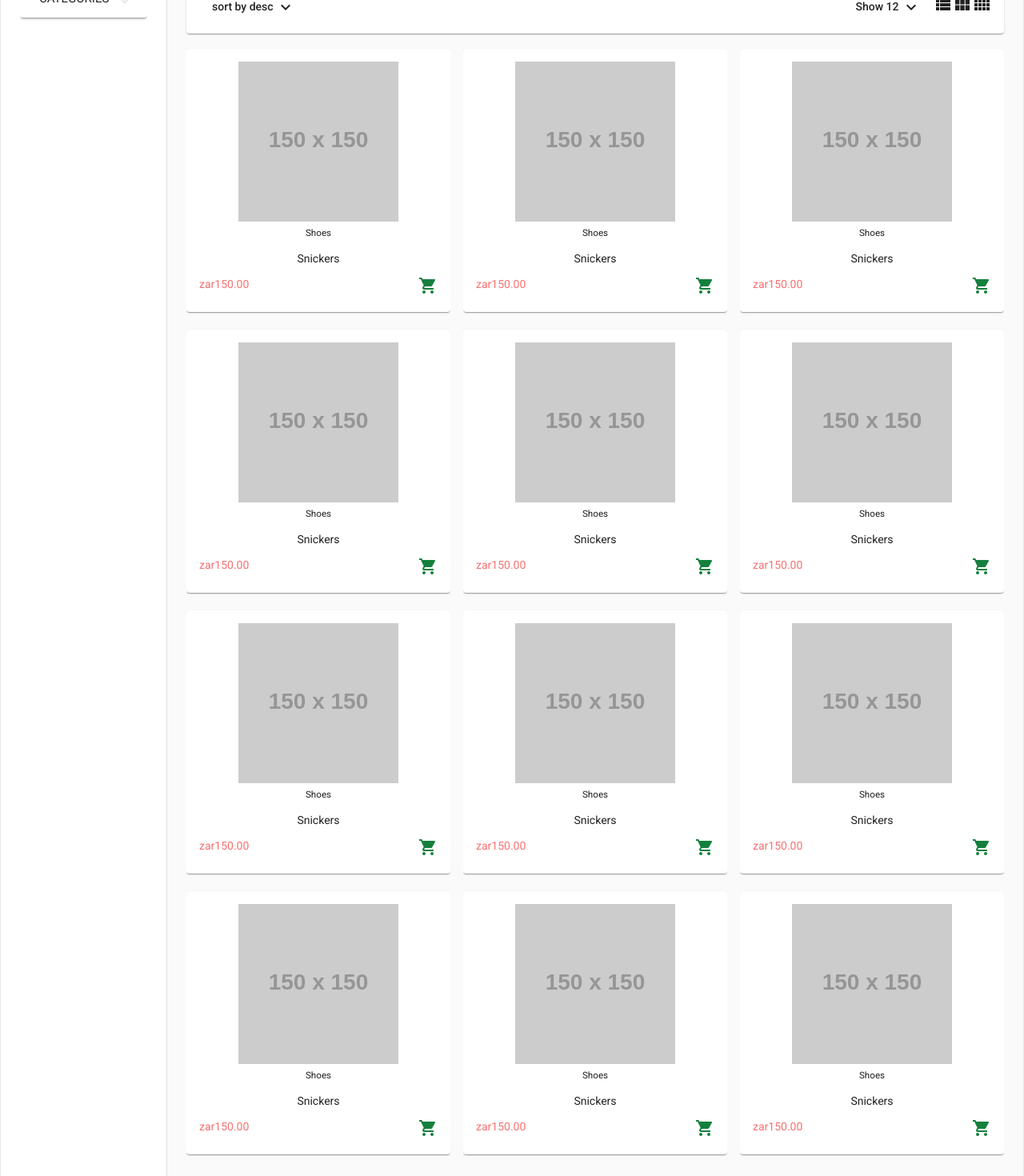
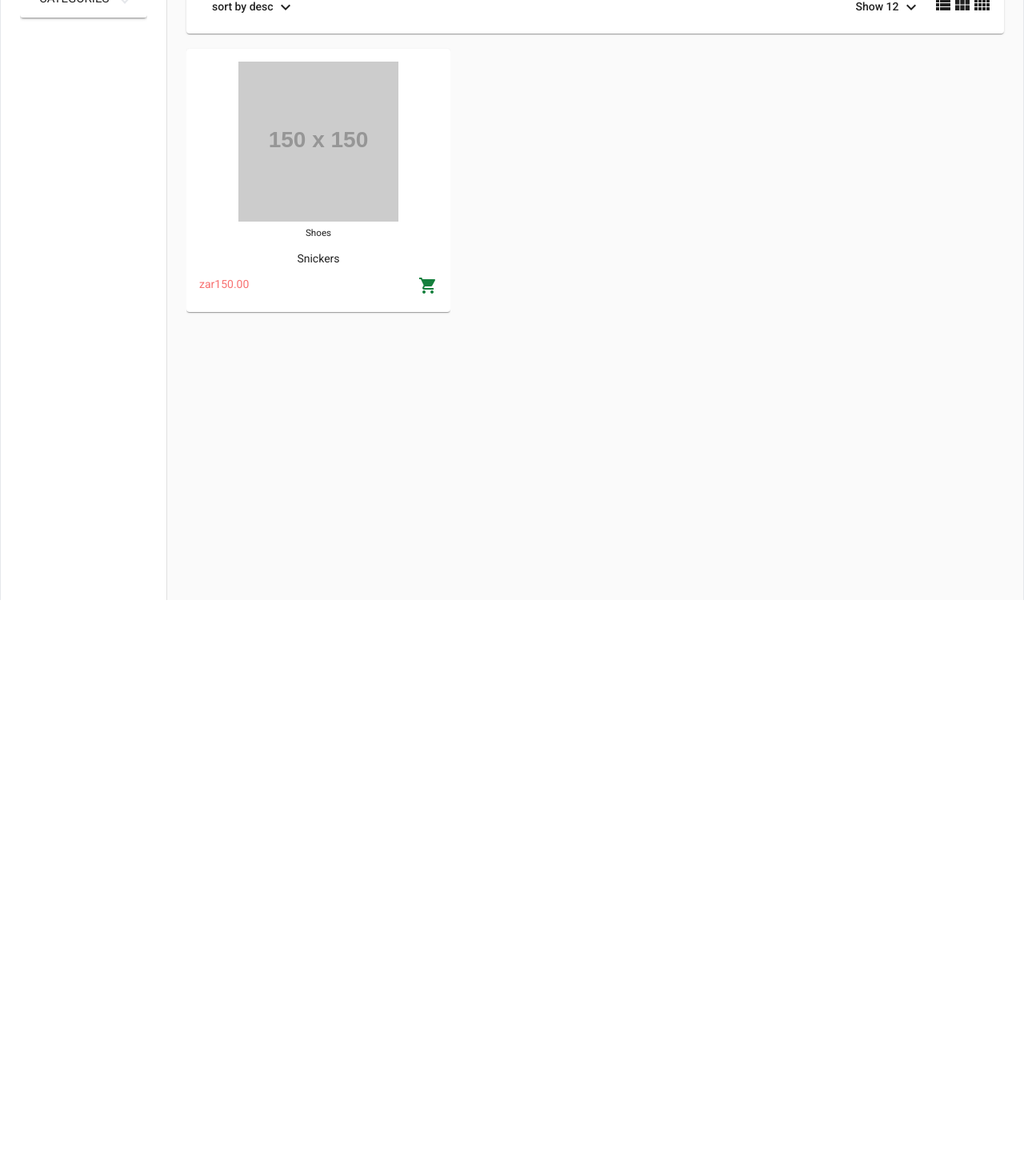
Before and after one commit to KabeloM06/NgShop, an Angular app: page /home in a window 1280 px wide. Shown: the part 114-1584 px from the top of the page at 80% size. After the commit the page ends 864 px from the top, so only its background shows below. Built offline with nearby package versions, Linux system fonts and the light colour scheme.

Commit message:
service and logic to add products to cart

```diff
--- a/src/app/app.module.ts
+++ b/src/app/app.module.ts
@@ -23,6 +23,7 @@ import { ProductsHeaderComponent } from './components/products-header/products-h
 import { FiltersComponent } from './components/filters/filters.component';
 import { ProductBoxComponent } from './components/product-box/product-box.component';
 import { CartComponent } from './pages/cart/cart.component';
+import { CartService } from './services/cart.service';
 
 
 @NgModule({
@@ -52,7 +53,7 @@ import { CartComponent } from './pages/cart/cart.component';
     MatBadgeModule,
     MatSnackBarModule
   ],
-  providers: [],
+  providers: [CartService],
   bootstrap: [AppComponent]
 })
 export class AppModule { }
--- a/src/app/components/product-box/product-box.component.html
+++ b/src/app/components/product-box/product-box.component.html
@@ -9,7 +9,7 @@
             </div>
             <div class="flex justify-between">
                 <span class="text-red-400">{{'150' | currency:'zar'}}</span>
-                <button>
+                <button (click)="onAddToCart()">
                     <mat-icon class="text-green-700">shopping_cart</mat-icon>
                 </button>
             </div>
--- a/src/app/components/product-box/product-box.component.ts
+++ b/src/app/components/product-box/product-box.component.ts
@@ -1,4 +1,6 @@
-import { Component, Input, OnInit } from '@angular/core';
+import { Component, Input, OnInit, Output, EventEmitter } from '@angular/core';
+
+import { Product } from 'src/app/models/product.model';
 
 @Component({
   selector: 'app-product-box',
@@ -7,10 +9,24 @@ import { Component, Input, OnInit } from '@angular/core';
 })
 export class ProductBoxComponent implements OnInit {
   @Input() fullWidthMode= false;
+  product: Product | undefined = {
+    id: 1,
+    title: 'slops',
+    price: 150,
+    category: 'shoes',
+    description: 'Description',
+    image: 'https://via.placeholder.com/150'
+  };
+
+ @Output() addToCart = new EventEmitter();
 
   constructor() { }
 
   ngOnInit(): void {
   }
 
+  onAddToCart(): void{
+    this.addToCart.emit(this.product);
+  }
+
 }
--- a/src/app/pages/home/home.component.html
+++ b/src/app/pages/home/home.component.html
@@ -7,41 +7,9 @@
         <app-products-header (columsCountChange)="onColumsCountChange($event)"></app-products-header>
         <mat-grid-list gutterSize="16" [cols]="cols" [rowHeight]="rowHeight">
             <mat-grid-tile>
-                <app-product-box class="w-full" [fullWidthMode]="cols === 1"></app-product-box>
+                <app-product-box (addToCart)="onAddToCart($event)" class="w-full" [fullWidthMode]="cols === 1"></app-product-box>
             </mat-grid-tile>
-            <mat-grid-tile>
-                <app-product-box class="w-full" [fullWidthMode]="cols === 1"></app-product-box>
-            </mat-grid-tile>
-            <mat-grid-tile>
-                <app-product-box class="w-full" [fullWidthMode]="cols === 1"></app-product-box>
-            </mat-grid-tile>
-            <mat-grid-tile>
-                <app-product-box class="w-full" [fullWidthMode]="cols === 1"></app-product-box>
-            </mat-grid-tile>
-            <mat-grid-tile>
-                <app-product-box class="w-full" [fullWidthMode]="cols === 1"></app-product-box>
-            </mat-grid-tile>
-            <mat-grid-tile>
-                <app-product-box class="w-full" [fullWidthMode]="cols === 1"></app-product-box>
-            </mat-grid-tile>
-            <mat-grid-tile>
-                <app-product-box class="w-full" [fullWidthMode]="cols === 1"></app-product-box>
-            </mat-grid-tile>
-            <mat-grid-tile>
-                <app-product-box class="w-full" [fullWidthMode]="cols === 1"></app-product-box>
-            </mat-grid-tile>
-            <mat-grid-tile>
-                <app-product-box class="w-full" [fullWidthMode]="cols === 1"></app-product-box>
-            </mat-grid-tile>
-            <mat-grid-tile>
-                <app-product-box class="w-full" [fullWidthMode]="cols === 1"></app-product-box>
-            </mat-grid-tile>
-            <mat-grid-tile>
-                <app-product-box class="w-full" [fullWidthMode]="cols === 1"></app-product-box>
-            </mat-grid-tile>
-            <mat-grid-tile>
-                <app-product-box class="w-full" [fullWidthMode]="cols === 1"></app-product-box>
-            </mat-grid-tile>
+
         </mat-grid-list>
     </mat-drawer-content>
 </mat-drawer-container>
--- a/src/app/pages/home/home.component.ts
+++ b/src/app/pages/home/home.component.ts
@@ -1,4 +1,6 @@
 import { Component, OnInit } from '@angular/core';
+import { Product } from 'src/app/models/product.model';
+import { CartService } from 'src/app/services/cart.service';
 
 const ROWS_HEIGHT: {[id:number]:number} = {
   1:400,
@@ -15,7 +17,7 @@ export class HomeComponent implements OnInit {
   cols = 3;
   rowHeight = ROWS_HEIGHT[this.cols];
   category: string | undefined;
-  constructor() { }
+  constructor(private cartService: CartService) { }
 
   ngOnInit(): void {
   }
@@ -29,4 +31,14 @@ export class HomeComponent implements OnInit {
     this.category = newCategory;
   }
 
+  onAddToCart(product: Product): void{
+    this.cartService.addToCart({
+      product: product.image,
+      name: product.title,
+      price: product.price,
+      quantity: 1,
+      id: product.id
+    })
+  }
+
 }
--- /dev/null
+++ b/src/app/services/cart.service.ts
@@ -0,0 +1,28 @@
+import { Injectable } from '@angular/core';
+import { BehaviorSubject } from 'rxjs';
+import { Cart, CartItem } from '../models/cart.model';
+import { MatSnackBar } from '@angular/material/snack-bar';
+
+@Injectable({
+  providedIn: 'root'
+})
+export class CartService {
+  cart = new BehaviorSubject<Cart>({items: []});
+
+  constructor(private _snackBar: MatSnackBar) { }
+
+  addToCart(item: CartItem): void {
+    const items = [...this.cart.value.items];
+
+    const itemInCart = items.find((_item) => _item.id === item.id);
+    if(itemInCart){
+      itemInCart.quantity += 1;
+    } else {
+      items.push(item);
+    }
+
+    this.cart.next({items});
+
+    this._snackBar.open('Item added to cart.', 'Ok', {duration: 3000});
+  }
+}
```
Also changed, not shown: src/app/models/product.model.ts (added, +8 -0 lines), 1 other file (tests, documents, lock files or other folders).
